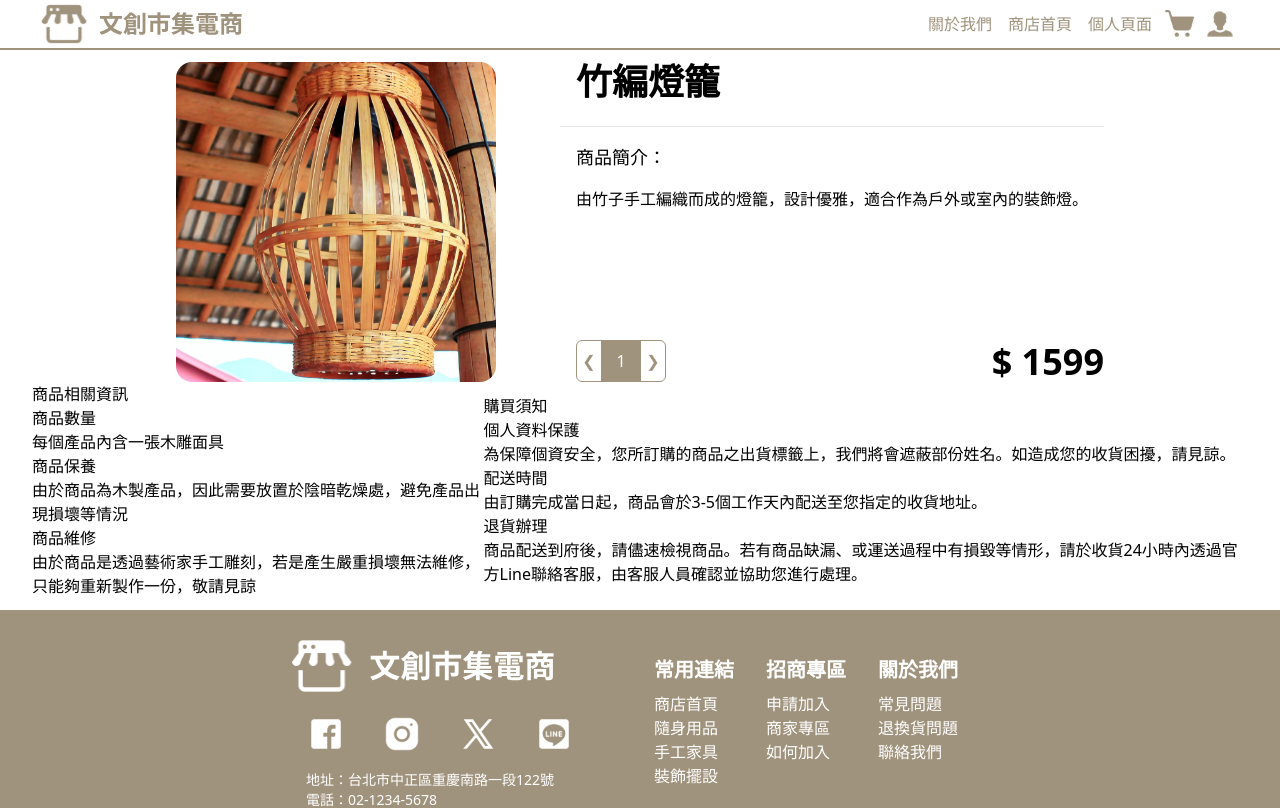
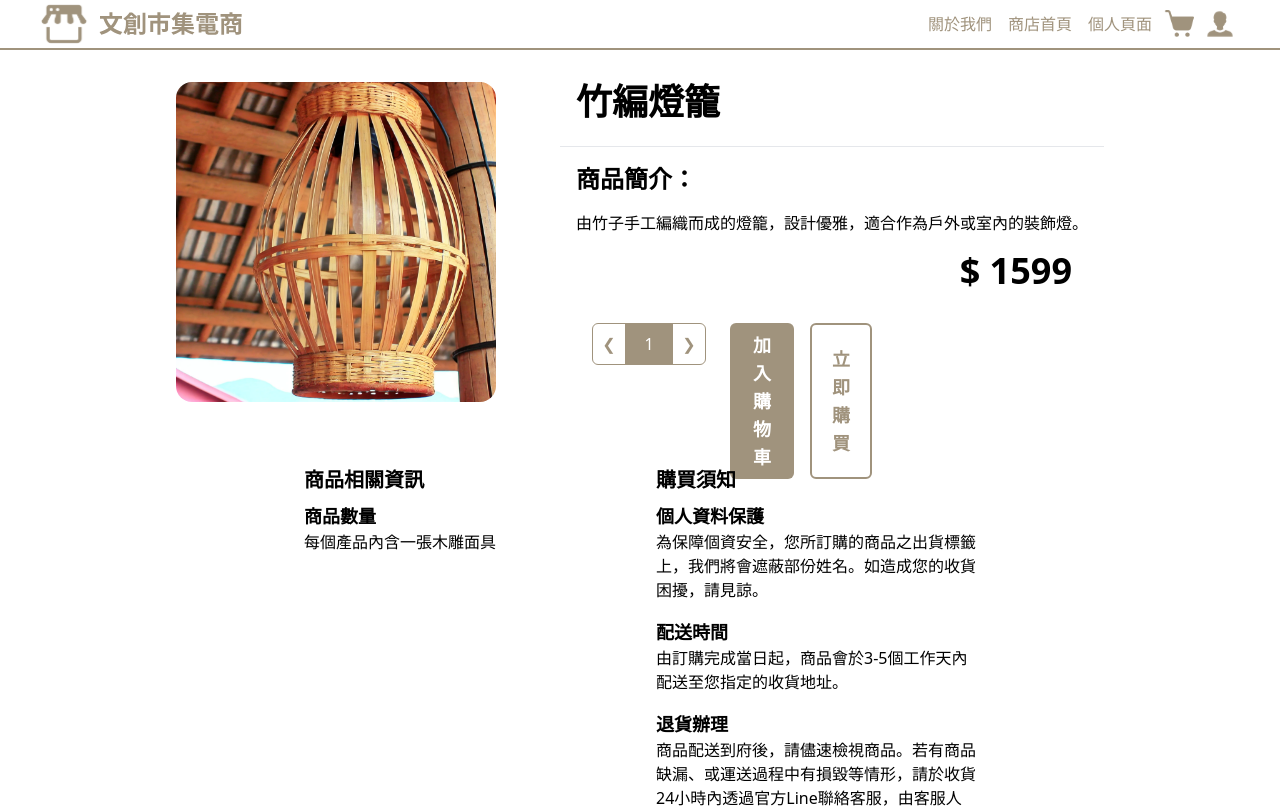
Before and after one commit to lawrence565/e-commerce-demo, a React (Vite) app: page /stores/decorations/Bamboo_Lantern in a window 1280 px wide. Shown: the top 808 px of the page. Built offline with nearby package versions, Linux system fonts and the light colour scheme.

Commit message:
Adding Cart page and adjusting style

```diff
--- a/src/App.tsx
+++ b/src/App.tsx
@@ -5,6 +5,7 @@ import Store from "./pages/Store.tsx";
 import Product from "./pages/Product.tsx";
 import About from "./pages/About.tsx";
 import Personal from "./pages/Personal.tsx";
+import ShopppingCart from "./pages/ShoppingCart.tsx";
 import "./style/App.css";
 
 function App() {
@@ -20,6 +21,7 @@ function App() {
             <Route path="stores/:category/:productName" element={<Product />} />
             <Route path="about" element={<About />} />
             <Route path="personal" element={<Personal />} />
+            <Route path="shoppingcart" element={<ShopppingCart />} />
           </Route>
         </Routes>
       </BrowserRouter>
--- a/src/Components/ProductRecommand.tsx
+++ b/src/Components/ProductRecommand.tsx
@@ -1,8 +1,8 @@
 import { useState, useEffect, useRef } from "react";
 import { Link } from "react-router-dom";
-import gadgets from "../assets/gadgets.json";
-import furnitures from "../assets/furnitures.json";
-import decorations from "../assets/decorations.json";
+import gadgets from "../assets/products/gadgets.json";
+import furnitures from "../assets/products/furnitures.json";
+import decorations from "../assets/products/decorations.json";
 
 function ProductRecomanned(props: {
   title: string;
--- a/src/Components/footer.tsx
+++ b/src/Components/footer.tsx
@@ -8,9 +8,10 @@ import "../style/Footer.scss";
 
 function Footer() {
   return (
-    <div className="flex justify-center items-center bg-midBrown h-[28dvh] py-8">
-      <div className="bg-midBrown max-w-[1200px] my-4 flex items-center">
-        <div id="store-info" className="w-fit p-4">
+    <div className="flex justify-center items-center bg-midBrown h-[25dvh] w-full">
+      <div className="max-w-[1200px] w-full">
+        <div className="bg-midBrown w-100% my-4 flex items-center justify-center">
+          <div id="store-info" className="flex-1 p-4 max-w-[450px]">
             <div className="logo-container w-fit">
               <img
                 src={white_logo}
@@ -51,8 +52,11 @@ function Footer() {
               </p>
             </div>
           </div>
-        <div className="text-white flex mx-4 w-3/5 p-4">
-          <div id="usual-links" className="text-white flex flex-col mx-4">
+          <div
+            id="usual-links"
+            className="flex-1 text-white flex justify-end mx-4 p-4 max-w-[450px]"
+          >
+            <div className="flex-1 text-white flex flex-col mx-4">
               <h1 className="text-xl font-semibold mb-2">常用連結</h1>
               <Link to="/stores" className="text-base">
                 商店首頁
@@ -69,7 +73,7 @@ function Footer() {
             </div>
             <div
               id="business-cooperation"
-            className="text-white flex flex-col mx-4"
+              className="flex-1 text-white flex flex-col mx-4"
             >
               <h1 className="text-xl font-semibold mb-2">招商專區</h1>
               <Link to="/business/apply" className="text-base">
@@ -82,7 +86,7 @@ function Footer() {
                 如何加入
               </Link>
             </div>
-          <div id="about-us" className="text-white flex flex-col mx-4">
+            <div id="about-us" className="flex-1 text-white flex flex-col mx-4">
               <h1 className="text-xl font-semibold mb-2">關於我們</h1>
               <Link to="/help/faqs" className="text-base">
                 常見問題
@@ -97,6 +101,7 @@ function Footer() {
           </div>
         </div>
       </div>
+    </div>
   );
 }
 
--- a/src/pages/Product.tsx
+++ b/src/pages/Product.tsx
@@ -1,8 +1,8 @@
 import { useParams } from "react-router-dom";
 import { useState } from "react";
-import gadgets from "../assets/gadgets.json";
-import furnitures from "../assets/furnitures.json";
-import decorations from "../assets/decorations.json";
+import gadgets from "../assets/products/gadgets.json";
+import furnitures from "../assets/products/furnitures.json";
+import decorations from "../assets/products/decorations.json";
 
 type Product = {
   title: string;
@@ -45,8 +45,8 @@ function ProductPage() {
   };
 
   return (
-    <div className="min-h-[70dvh] max-w[1200px] flex flex-col justify-center items-center">
-      <div id="product" className="flex justify-center items-center h-fit">
+    <div className="min-h-[70dvh] max-w[1200px] my-8 flex flex-col justify-center items-center">
+      <div id="product" className="flex justify-center items-center h-fit mb-8">
         <div
           id="product-img"
           className="aspect-square h-[40dvh] rounded-2xl overflow-hidden mx-8 "
@@ -57,14 +57,41 @@ function ProductPage() {
           <div className="flex-[4] h-full">
             <h1 className="text-4xl mx-4 mb-6 font-bold">{product?.title}</h1>
             <hr className="text-midBrown" />
-            <h3 className="text-lg m-4">商品簡介：</h3>
+            <h3 className="text-2xl font-semibold m-4">商品簡介：</h3>
             <p className="m-4">{product?.content}</p>
           </div>
+          <div className="font-bold text-4xl mr-8 mb-8 text-end">{`$ ${product?.price}`}</div>
           <div
-            id="amount&price"
-            className="flex-1 flex items-end justify-between"
+            id="amount&buy"
+            className="flex-1 w-[40dvh] flex items-cneter justify-between mb-4"
           >
             <div className="mx-4">
+              <div
+                id="amount"
+                className="w-fit ml-4 flex rounded-md border-[1px] border-midBrown"
+              >
+                <div className="w-8 flex justify-center items-centerp-2 text-midBrown cursor-pointer">
+                  <button
+                    onClick={minus}
+                    disabled={amount === 1}
+                    className="h-full w-full"
+                  >
+                    &#10094;
+                  </button>
+                </div>
+                <div className="w-12 flex justify-center items-center p-2 bg-midBrown text-white">
+                  {amount}
+                </div>
+                <div className="w-8 flex justify-center items-centerp-2 text-midBrown cursor-pointer">
+                  <button
+                    onClick={add}
+                    disabled={amount === 20}
+                    className="h-full w-full"
+                  >
+                    &#10095;
+                  </button>
+                </div>
+              </div>
               <div
                 className={`text-red-500 text-sm ${
                   amount === 20 ? "" : "invisible"
@@ -72,68 +99,43 @@ function ProductPage() {
               >
                 已達到購買上限
               </div>
-              <div
-                id="amount"
-                className="w-fit flex rounded-md border-[1px] border-midBrown"
-              >
-                <div
-                  onClick={minus}
-                  className="w-6 flex justify-center items-centerp-2 text-midBrown cursor-pointer"
-                >
-                  <button disabled={amount === 1}>&#10094;</button>
-                </div>
-                <div className="w-10 flex justify-center items-center p-2 bg-midBrown text-white">
-                  {amount}
-                </div>
-                <div
-                  onClick={add}
-                  className="w-6 flex justify-center items-centerp-2 text-midBrown cursor-pointer"
-                >
-                  <button disabled={amount === 20}>&#10095;</button>
-                </div>
-              </div>
             </div>
-            <div className="font-bold text-4xl">{`$ ${product?.price}`}</div>
+            <div id="pay-or-kart" className="flex text-lg font-semibold h-fit">
+              <button className="bg-midBrown text-white px-4 py-2 mx-2 rounded-md">
+                加入購物車
+              </button>
+              <button className="bg-white text-midBrown px-4 py-2 mx-2 rounded-md border-midBrown border-[2px] ">
+                立即購買
+              </button>
+            </div>
           </div>
         </div>
       </div>
 
-      <div id="info" className="w-full flex justify-center items-center px-8">
-        <div id="product-info">
-          <h1>商品相關資訊</h1>
-          <div>
-            <h3>商品數量</h3>
+      <div id="info" className="w-full flex justify-center items-start m-8">
+        <div id="product-info" className="w-[40dvh] mx-4">
+          <h1 className="text-xl font-bold">商品相關資訊</h1>
+          <div className="py-2">
+            <h3 className="text-lg font-semibold">商品數量</h3>
             <p>每個產品內含一張木雕面具</p>
           </div>
-          <div>
-            <h3>商品保養</h3>
-            <p>
-              由於商品為木製產品，因此需要放置於陰暗乾燥處，避免產品出現損壞等情況
-            </p>
-          </div>
-          <div>
-            <h3>商品維修</h3>
-            <p>
-              由於商品是透過藝術家手工雕刻，若是產生嚴重損壞無法維修，只能夠重新製作一份，敬請見諒
-            </p>
-          </div>
         </div>
-        <div id="buyer-info">
-          <h1>購買須知</h1>
-          <div>
-            <h3>個人資料保護</h3>
+        <div id="buyer-info" className="w-[40dvh] mx-4">
+          <h1 className="text-xl  font-bold">購買須知</h1>
+          <div className="py-2">
+            <h3 className="text-lg font-semibold">個人資料保護</h3>
             <p>
               為保障個資安全，您所訂購的商品之出貨標籤上，我們將會遮蔽部份姓名。如造成您的收貨困擾，請見諒。
             </p>
           </div>
-          <div>
-            <h3>配送時間</h3>
+          <div className="py-2">
+            <h3 className="text-lg font-semibold">配送時間</h3>
             <p>
               由訂購完成當日起，商品會於3-5個工作天內配送至您指定的收貨地址。
             </p>
           </div>
-          <div>
-            <h3>退貨辦理</h3>
+          <div className="py-2">
+            <h3 className="text-lg font-semibold">退貨辦理</h3>
             <p>
               商品配送到府後，請儘速檢視商品。若有商品缺漏、或運送過程中有損毀等情形，請於收貨24小時內透過官方Line聯絡客服，由客服人員確認並協助您進行處理。
             </p>
--- /dev/null
+++ b/src/pages/ShoppingCart.tsx
@@ -0,0 +1,165 @@
+import gadgets from "../assets/products/gadgets.json";
+import decorations from "../assets/products/decorations.json";
+import furnitures from "../assets/products/furnitures.json";
+import { useState, useRef, useEffect } from "react";
+
+type Product = {
+  id: number;
+  name: string;
+  img: string;
+  price: number;
+  content: string;
+  title: string;
+};
+
+type kartItem = {
+  id: number;
+  type: string;
+  amount: number;
+};
+
+function Card(props: {
+  item: kartItem;
+  updateSubtotal: (subtotal: number) => void;
+}): JSX.Element {
+  const item = props.item;
+  const updateSubtotal = props.updateSubtotal;
+  const [amount, setAmount] = useState(item.amount);
+  const data: { [key: string]: Product[] } = {
+    gadgets,
+    furnitures,
+    decorations,
+  };
+
+  const products = data[item.type];
+  let product = products?.find((product) => product.id === item.id);
+
+  const add = () => {
+    const newAmount = amount + 1;
+    setAmount(newAmount);
+  };
+
+  const minus = () => {
+    const newAmount = amount - 1;
+    setAmount(newAmount);
+  };
+
+  useEffect(() => {
+    updateSubtotal(amount * (product?.price ?? 0));
+  }, [amount, product, updateSubtotal]);
+
+  return (
+    <div className="flex w-full border-b-2 border-midBrown max-w-[40dvw]">
+      <div className="w-[10dvw] aspect-4/3 overflow-hidden rounded-md m-2">
+        <img src={product?.img} />
+      </div>
+      <div className="flex justify-between items-center w-full max-w-[30dvw] mr-8 ml-4 ">
+        <div className="h-fit">
+          <h3 className="font-semibold text-2xl mb-4">{product?.title}</h3>
+          <p className="text-lg">{`$ ${product?.price}`}</p>
+        </div>
+        <div className="h-fit">
+          <div
+            id="amount"
+            className="w-fit ml-4 flex rounded-md border-[1px] border-midBrown"
+          >
+            <div className="w-8 flex justify-center items-centerp-2 text-midBrown cursor-pointer">
+              <button
+                onClick={minus}
+                disabled={amount === 1}
+                className="h-full w-full"
+              >
+                &#10094;
+              </button>
+            </div>
+            <div className="w-12 flex justify-center items-center p-2 bg-midBrown text-white">
+              {amount}
+            </div>
+            <div className="w-8 flex justify-center items-centerp-2 text-midBrown cursor-pointer">
+              <button
+                onClick={add}
+                disabled={amount === 20}
+                className="h-full w-full"
+              >
+                &#10095;
+              </button>
+            </div>
+          </div>
+          <div
+            className={`text-red-500 text-sm ${
+              amount === 20 ? "" : "invisible"
+            }`}
+          >
+            已達到購買上限
+          </div>
+        </div>
+      </div>
+    </div>
+  );
+}
+
+function ShopppingKart() {
+  const inKart: kartItem[] = [
+    { id: 2, type: "gadgets", amount: 3 },
+    { id: 3, type: "furnitures", amount: 2 },
+    { id: 6, type: "gadgets", amount: 5 },
+  ];
+  const subtotals = useRef<number[]>(new Array(inKart.length).fill(0));
+  const [subtotal, setSubtotal] = useState(0);
+
+  const coupon = 100,
+    discount = 300;
+
+  const updateSubtotal = (index: number, newSubtotal: number) => {
+    subtotals.current[index] = newSubtotal;
+    setSubtotal(subtotals.current.reduce((acc, curr) => acc + curr, 0));
+  };
+
+  return (
+    <div className="flex justify-center my-8 w-full">
+      <div className="flex justify-center my-8 max-w-[1200px] w-full">
+        <div
+          id="items"
+          className="flex-[3] max-w-[40dvw] flex flex-col justify-center mr-8"
+        >
+          <h1 className="text-4xl font-bold text-midBrown  mb-8">購買品項</h1>
+          {inKart.map((item, index) => (
+            <Card
+              key={item.id}
+              item={item}
+              updateSubtotal={(newSubtotal) =>
+                updateSubtotal(index, newSubtotal)
+              }
+            />
+          ))}
+        </div>
+        <div
+          id="subtotal"
+          className="flex-[1] rounded-lg bg-midBrown p-6 h-fit"
+        >
+          <h1 className="font-bold text-2xl text-white">購買明細</h1>
+          <hr />
+          <div className="subtotal">
+            <h3>商品原價：</h3>
+            <h3>{`${subtotal}`}</h3>
+          </div>
+          <div className="subtotal">
+            <h3>折扣：</h3>
+            <h3>{`- ${discount}`}</h3>
+          </div>
+          <div className="subtotal">
+            <h3>優惠券：</h3>
+            <h3>{`- ${coupon}`}</h3>
+          </div>
+          <hr />
+          <div>
+            <h1>結帳金額：</h1>
+            <h1>{subtotal - coupon - discount}</h1>
+          </div>
+        </div>
+      </div>
+    </div>
+  );
+}
+
+export default ShopppingKart;
--- /dev/null
+++ b/src/style/CartStyle.scss
@@ -0,0 +1,5 @@
+.subtotal {
+  display: flex;
+  color: white;
+  font-size: 1.2rem;
+}
```
Also changed, not shown: src/Components/StoretDisplay.tsx (+4 -4 lines), src/Components/navbar.tsx (+5 -5 lines), src/assets/products/decorations.json (renamed from src/assets/decorations.json, +12 -0 lines), src/assets/products/furnitures.json (renamed from src/assets/furnitures.json, +12 -0 lines), src/assets/products/gadgets.json (renamed from src/assets/gadgets.json, +12 -0 lines), src/style/StoreStyle.scss (+0 -16 lines), src/assets/shopping-cart-icon.svg (renamed from src/assets/shopping-kart-icon.svg). Lines whose indentation alone changed are shown as unchanged.
